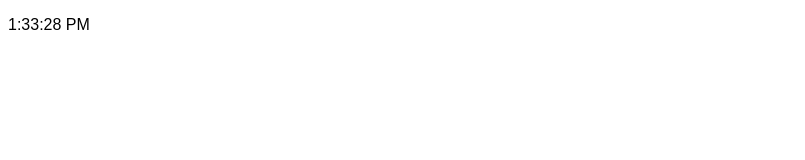
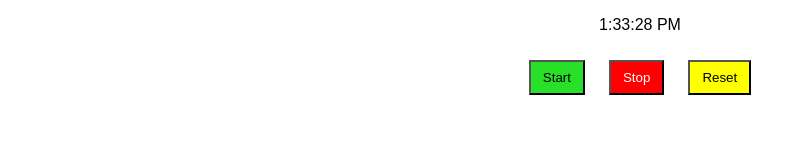
Before and after one commit to kendrawms/my-stopwatch, a plain HTML site: page index.html in a window 1280 px wide. Shown: the whole page, without its empty margins (0-805 px from the left). Drawn offline with Linux system fonts and the light colour scheme.

Commit message:
add buttons

```diff
--- a/index.html
+++ b/index.html
@@ -7,10 +7,31 @@
       p {
         font-family: sans-serif;
       }
+      button {
+          margin: 10px;
+          padding: 8px 12px;
+      }
+      body {
+          text-align: center;
+      }
+      .start {
+          background-color: rgb(39, 224, 39);
+      }
+      .stop {
+          background-color: red;
+          color: white;
+      }
+      .reset {
+          background-color: yellow;
+      }
     </style>
   </head>
   <body>
     <p class="clock"></p>
+    <button class="start">Start</button>
+    <button class="stop">Stop</button>
+    <button class="reset">Reset</button>
+
     <script>
       function displayTime() {
         let date = new Date();
```
